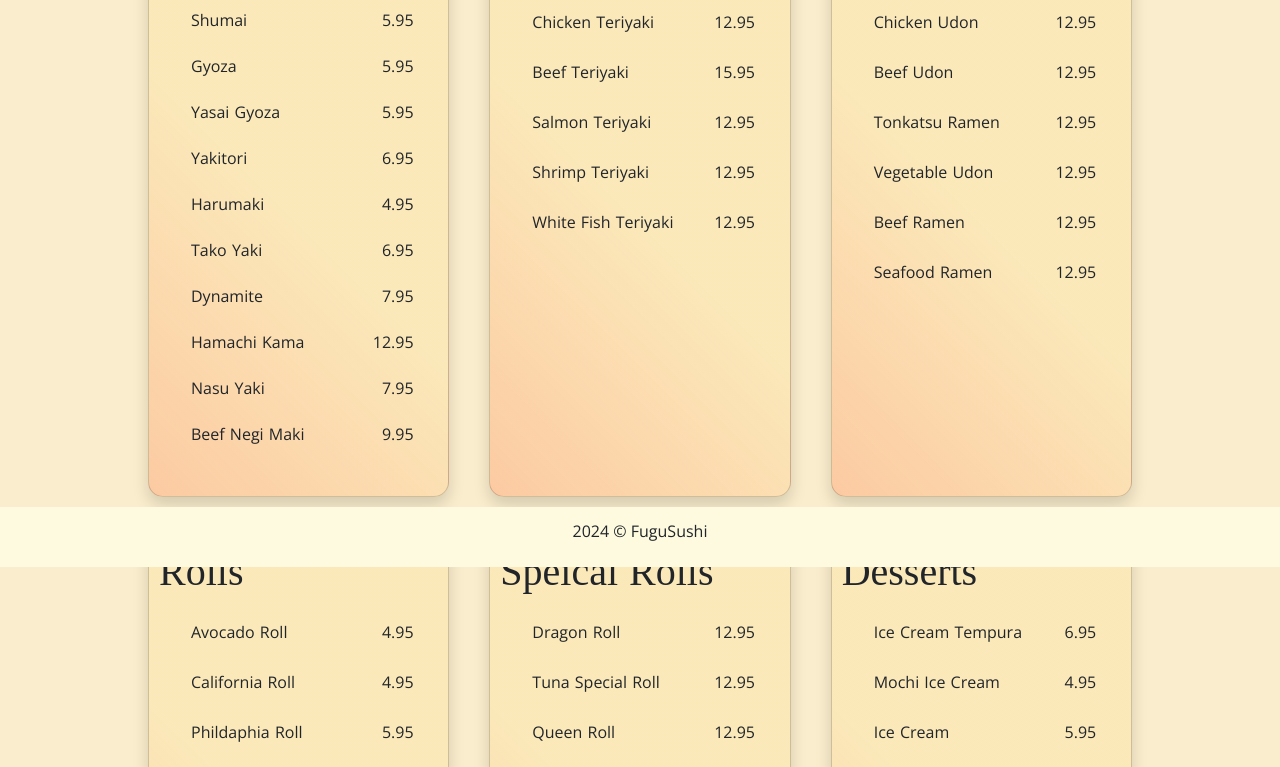
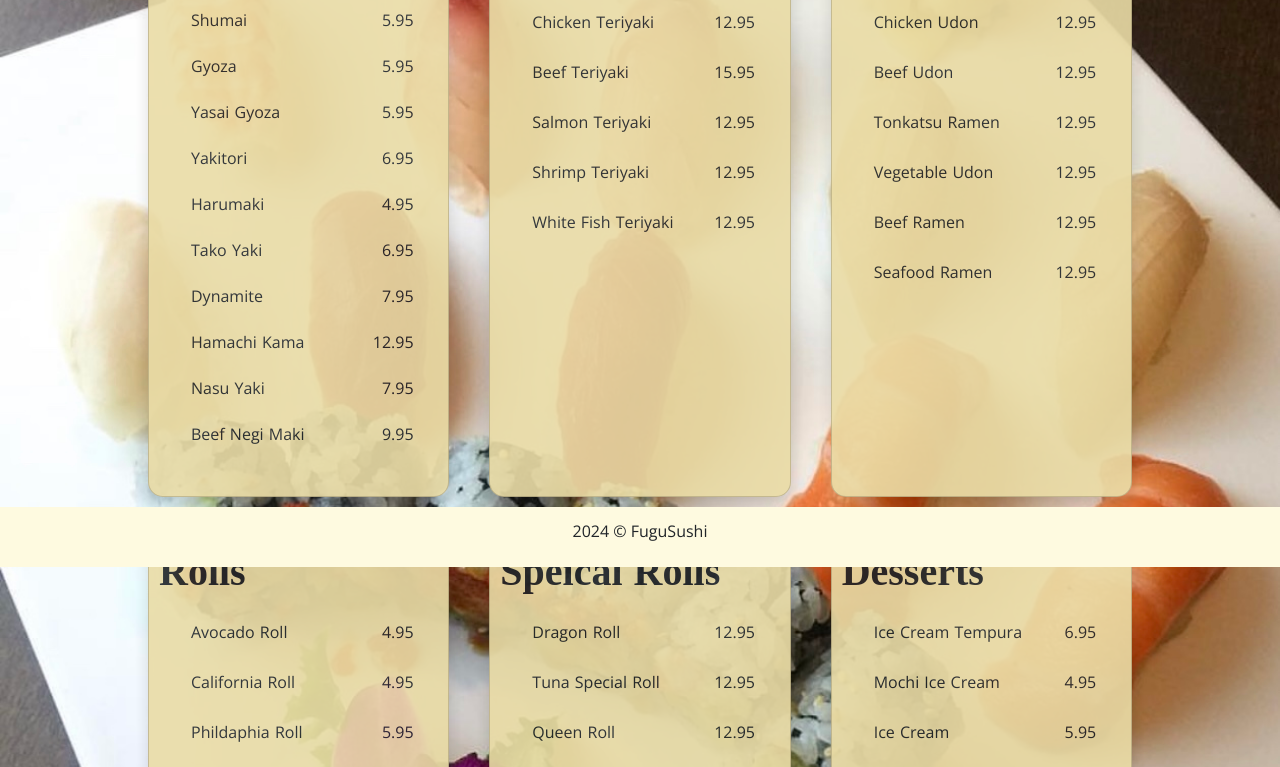
Before and after one commit to Awannng/FuguSushi, a plain HTML site: page menu.html in a window 1280 px wide. Shown: the part 233-1000 px from the top of the page. Drawn offline with nearby package versions, Linux system fonts and the light colour scheme; a web font is replaced by a local one.

Commit message:
added a backgound img to menu page

```diff
--- a/menu.html
+++ b/menu.html
@@ -21,7 +21,7 @@
     <link rel="stylesheet" href="style.css" />
   </head>
 
-  <body class="bg-color">
+  <body class="menu-bg">
     <!-- Nav Bar -->
     <nav class="navbar navbar-expand-lg nav-bar-bg">
       <div class="container-fluid column-gap-5">
--- a/style.css
+++ b/style.css
@@ -21,6 +21,7 @@
 /* Titles */
 h1 {
   font-family: "Edu AU VIC WA NT Pre", serif;
+  font-weight: 800;
 }
 
 /* Home Page Nav Bar */
@@ -151,6 +152,12 @@ textarea:hover {
 }
 
 /* Menu Page*/
+.menu-bg {
+  background-image: url(/images/bg1.jpg);
+  background-repeat: no-repeat;
+  background-size: cover;
+  z-index: -1;
+}
 .menu-list {
   margin-right: auto;
   margin-left: auto;
@@ -167,16 +174,14 @@ textarea:hover {
   list-style: none;
   margin-bottom: 10px;
   margin-right: 10%;
+  font-weight: 400;
 }
 .card {
   border-radius: 15px;
   margin: 20px;
   padding: 10px;
-  background: linear-gradient(
-    44.8deg,
-    rgba(255, 136, 102, 0.67) -53.1%,
-    rgba(255, 221, 136, 0.28) 49%
-  );
+  opacity: 90%;
+  background-color: #eadca6;
 }
 
 /* Reponsive layout */
```
Also changed, not shown: images/bg1.jpg (added).
